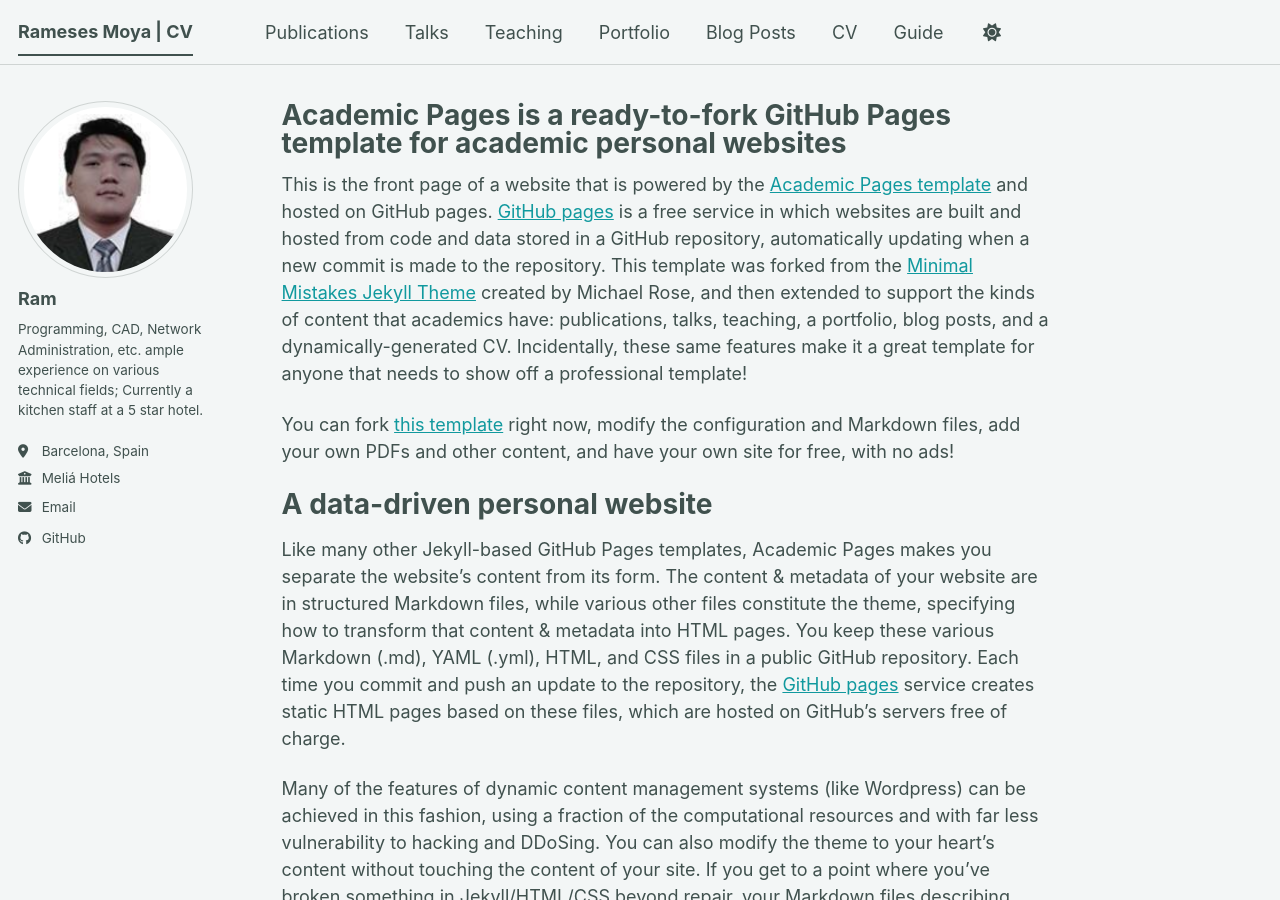
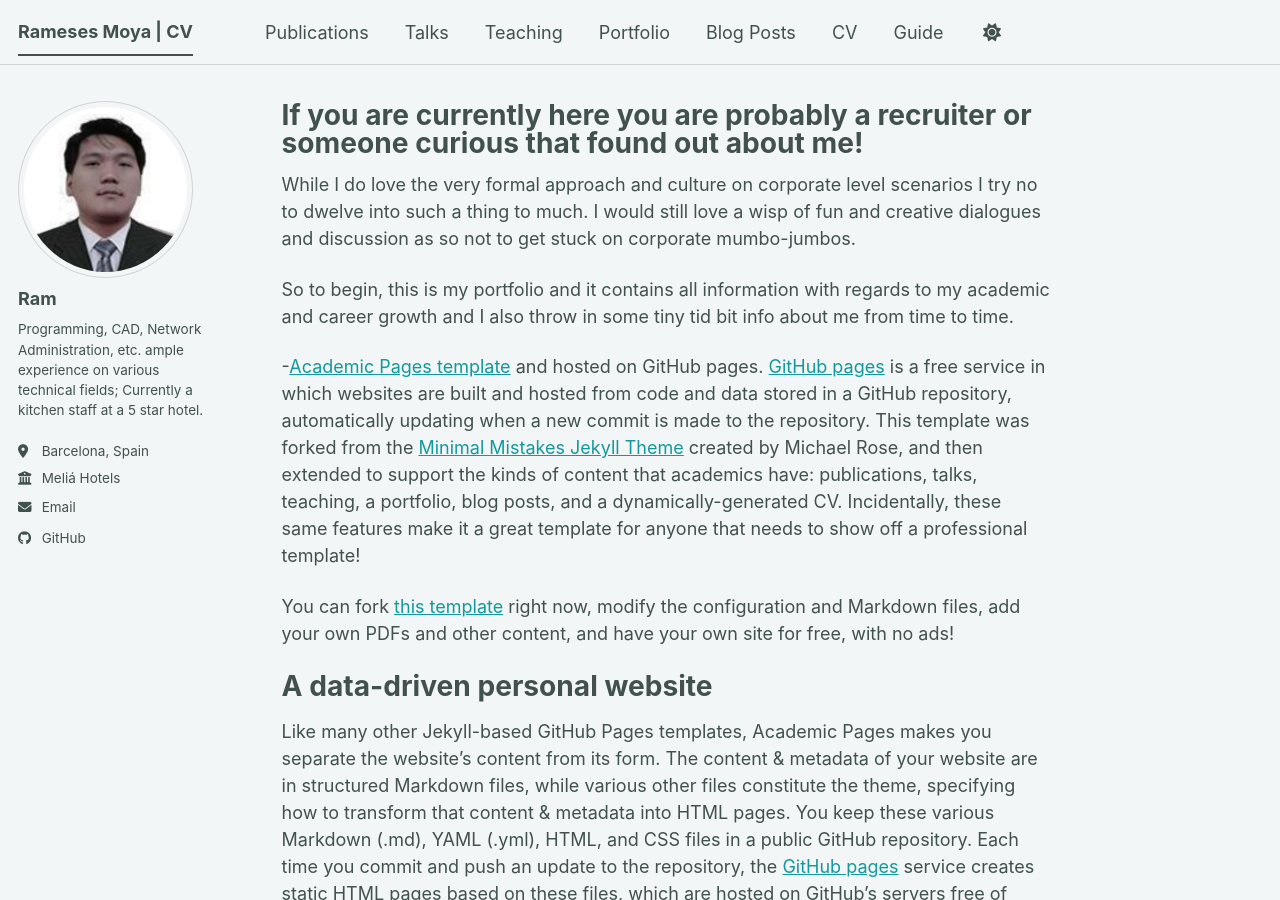
Before and after one commit to rvmoya/rvmoya.github.io, a Jekyll site: the page built from _pages/about.md, in a window 1280 px wide and 900 px high. Built offline with Jekyll 4.4.1, drawn with Linux system fonts in a browser that asks for light colours; a script bundle is joined from its source files by our own code; library files that are not in the unit come from our copies.

Commit message:
first trial commit to about.md
Updated the title and content of the about page to reflect a more personal and informal tone, emphasizing the portfolio aspect and inviting engagement.

```diff
--- a/_pages/about.md
+++ b/_pages/about.md
@@ -1,13 +1,18 @@
 ---
 permalink: /
-title: "Academic Pages is a ready-to-fork GitHub Pages template for academic personal websites"
+title: "If you are currently here you are probably a recruiter or someone curious that found out about me!"
 author_profile: true
 redirect_from:
   - /about/
   - /about.html
 ---
 
-This is the front page of a website that is powered by the [Academic Pages template](https://github.com/academicpages/academicpages.github.io) and hosted on GitHub pages. [GitHub pages](https://pages.github.com) is a free service in which websites are built and hosted from code and data stored in a GitHub repository, automatically updating when a new commit is made to the repository. This template was forked from the [Minimal Mistakes Jekyll Theme](https://mmistakes.github.io/minimal-mistakes/) created by Michael Rose, and then extended to support the kinds of content that academics have: publications, talks, teaching, a portfolio, blog posts, and a dynamically-generated CV. Incidentally, these same features make it a great template for anyone that needs to show off a professional template!
+While I do love the very formal approach and culture on corporate level scenarios I try no to dwelve into such a thing to much. I would still love a wisp of fun and creative dialogues and discussion as so not to get stuck on corporate mumbo-jumbos.
+
+So to begin, this is my portfolio and it contains all information with regards to my academic and career growth and I also throw in some tiny tid bit info about me from time to time.
+
+
+-[Academic Pages template](https://github.com/academicpages/academicpages.github.io) and hosted on GitHub pages. [GitHub pages](https://pages.github.com) is a free service in which websites are built and hosted from code and data stored in a GitHub repository, automatically updating when a new commit is made to the repository. This template was forked from the [Minimal Mistakes Jekyll Theme](https://mmistakes.github.io/minimal-mistakes/) created by Michael Rose, and then extended to support the kinds of content that academics have: publications, talks, teaching, a portfolio, blog posts, and a dynamically-generated CV. Incidentally, these same features make it a great template for anyone that needs to show off a professional template!
 
  You can fork [this template](https://github.com/academicpages/academicpages.github.io) right now, modify the configuration and Markdown files, add your own PDFs and other content, and have your own site for free, with no ads!
 
```
